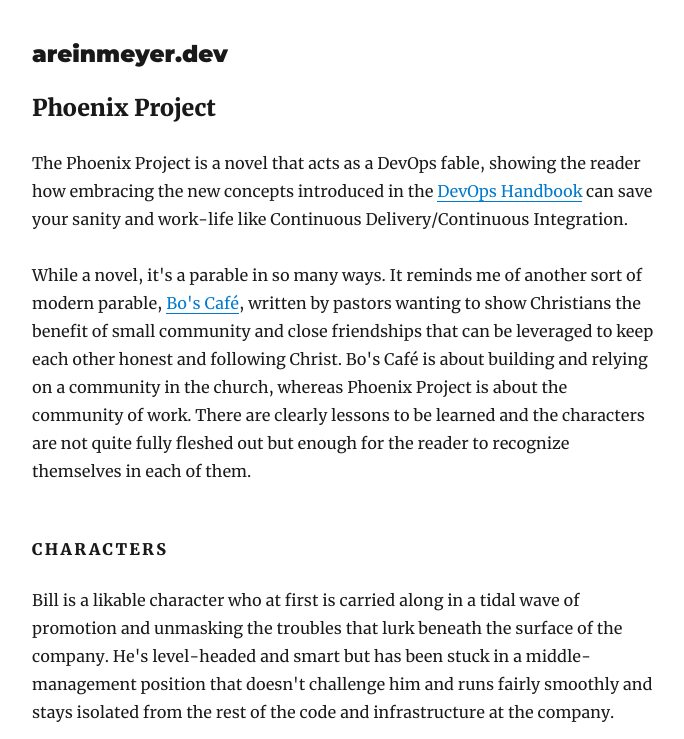
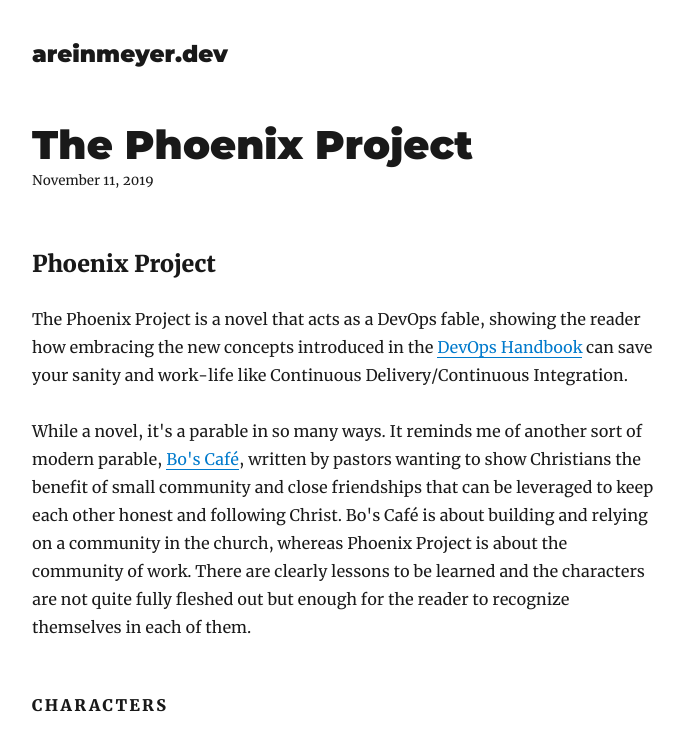
Before and after one commit to areinmeyer/areinmeyer-blog, a Gatsby site: page /phoenixproject/ in a window 1280 px wide. Shown: the top 739 px of the page, without its empty margins (293-977 px from the left). Built offline with nearby package versions, Linux system fonts and the light colour scheme; Gatsby itself is replaced by a stand-in of ours; some packages are replaced by stand-ins of ours.

Commit message:
forgot description meta on phoenix project

```diff
--- a/content/blog/phoenixproject.md
+++ b/content/blog/phoenixproject.md
@@ -1,3 +1,9 @@
+---
+title: The Phoenix Project
+description: Review of the DevOps novel, The Phoenix Project
+date: "2019-11-11"
+tags: ["devops", "books"]
+---
 ### Phoenix Project
 
 The Phoenix Project is a novel that acts as a DevOps fable, showing the reader how embracing the new concepts introduced in the [DevOps Handbook](https://www.amazon.com/DevOps-Handbook-World-Class-Reliability-Organizations-ebook/dp/B01M9ASFQ3/ref=pd_sim_351_1/140-7025719-0551636?_encoding=UTF8&pd_rd_i=B01M9ASFQ3&pd_rd_r=95c60d0d-e218-41ef-a817-6b0dd9a90628&pd_rd_w=XSGh8&pd_rd_wg=ZNzHt&pf_rd_p=5abf8658-0b5f-405c-b880-a6d1b558d4ea&pf_rd_r=T7H28R5YFTFJ5PWZ44J5&psc=1&refRID=T7H28R5YFTFJ5PWZ44J5) can save your sanity and work-life like Continuous Delivery/Continuous Integration.
```
